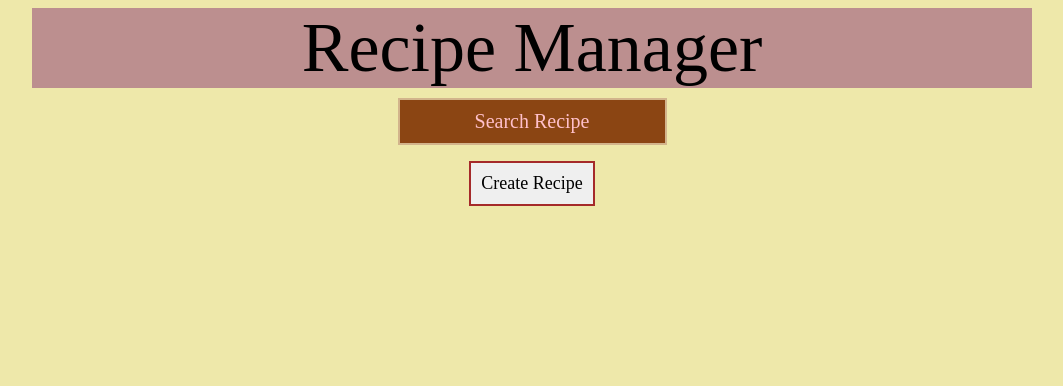
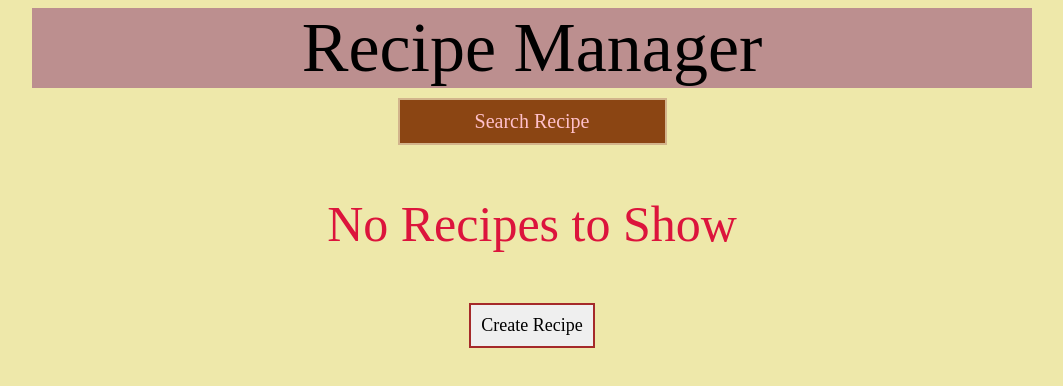
Before and after one commit to SidMcStarter/Recipe-App, a plain HTML site: page index.html in a window 1280 px wide. Shown: the whole page, without its empty margins (108-1171 px from the left). Drawn offline with Linux system fonts and the light colour scheme; files that its build step writes are made by us from their sources.

Commit message:
Update index.html

```diff
--- a/index.html
+++ b/index.html
@@ -1,7 +1,7 @@
 <!DOCTYPE html>
 <html>
     <head>
-        <link rel="stylesheet" href="/styles/index-style.css">
+        <link rel="stylesheet" href="index-style.css">
         <title>Recipe App</title>
     </head>
 
@@ -16,6 +16,6 @@
         </div>
         <p></p>
         <button id="create-recipe">Create Recipe</button>
-        <script src="/scripts/index-bundle.js"></script>
+        <script src="index-bundle.js"></script>
     </body>
 </html>
```
